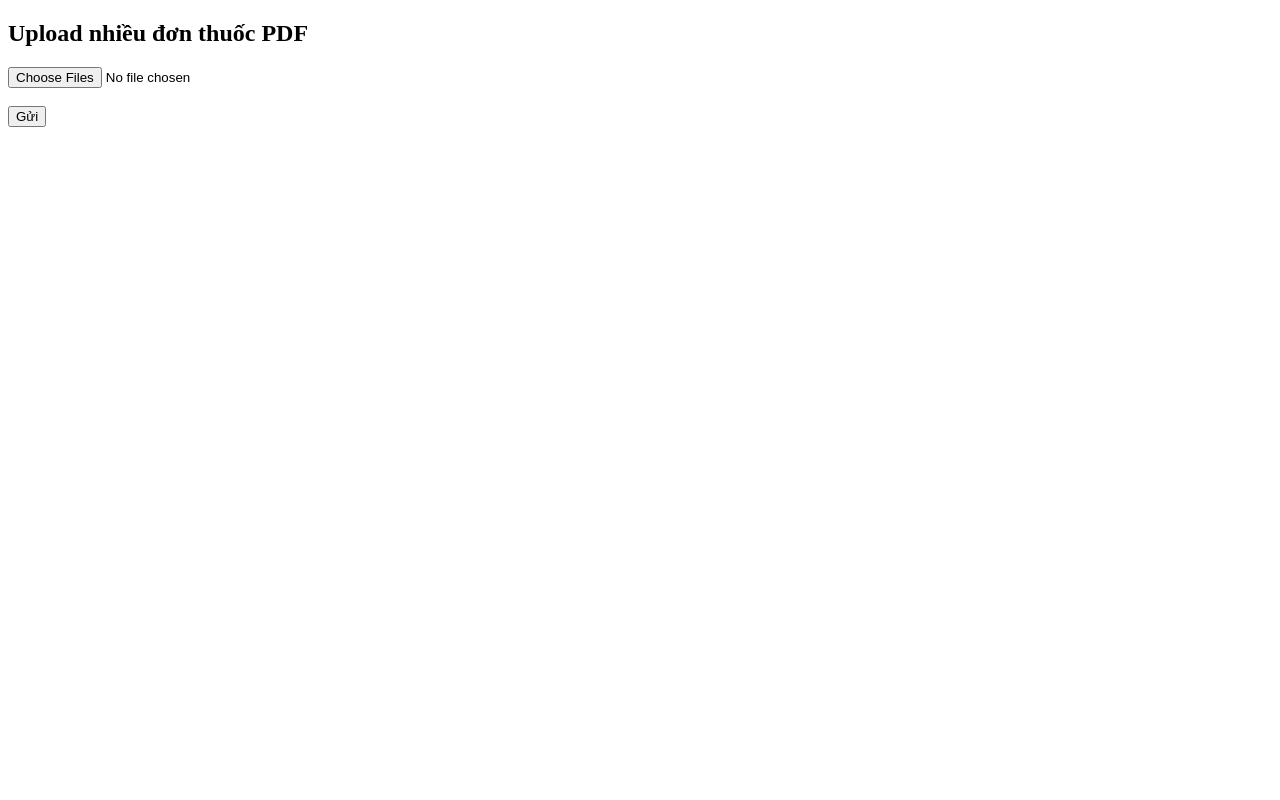
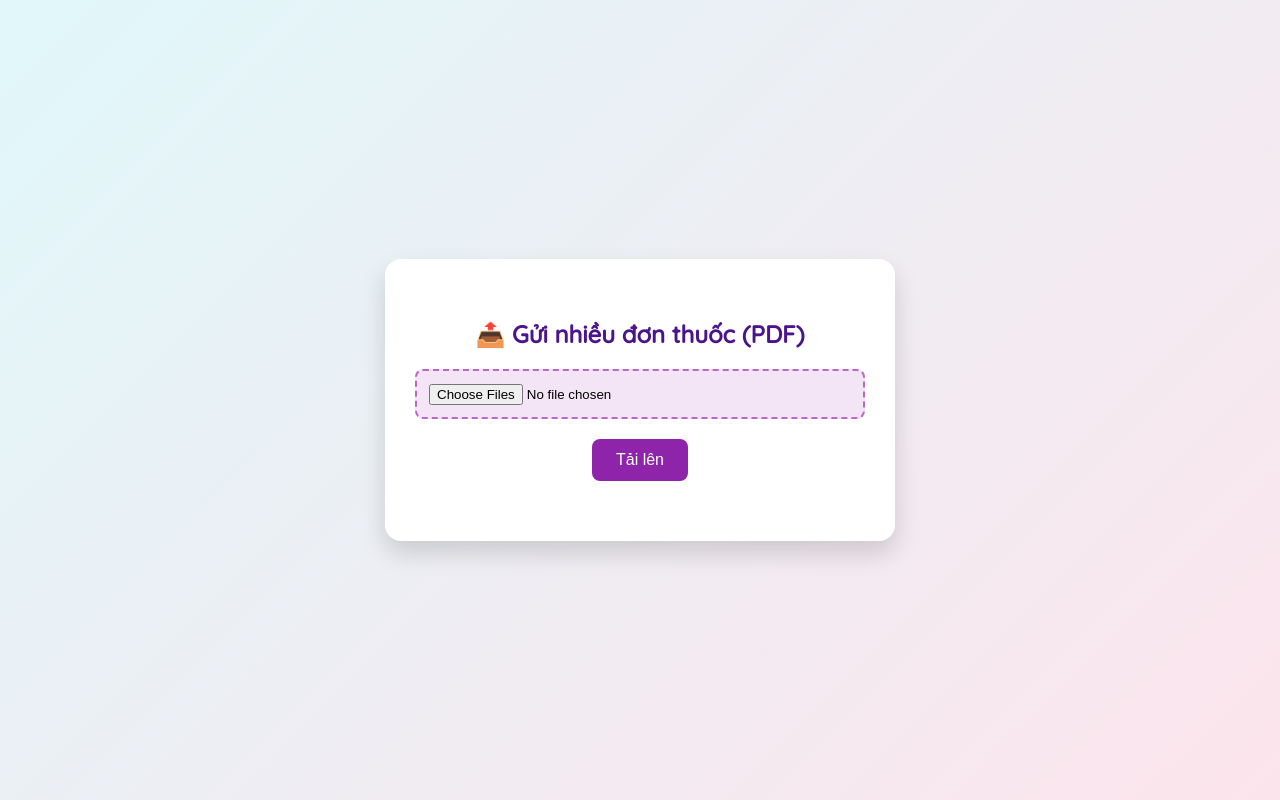
Before and after one commit to nguyenducbinh47/prescription_processing.github.io, a plain HTML site: page index.html in a window 1280 px wide. Drawn offline with Linux system fonts and the light colour scheme.

Commit message:
Update index.html

```diff
--- a/index.html
+++ b/index.html
@@ -1,31 +1,128 @@
 <!DOCTYPE html>
-<html>
+<html lang="vi">
 <head>
   <meta charset="UTF-8">
   <title>Gửi đơn thuốc</title>
+  <link rel="preconnect" href="https://fonts.googleapis.com">
+  <link rel="stylesheet" href="https://fonts.googleapis.com/css2?family=Quicksand:wght@500&display=swap">
+  <style>
+    body {
+      margin: 0;
+      padding: 0;
+      font-family: 'Quicksand', sans-serif;
+      background: linear-gradient(135deg, #e0f7fa, #fce4ec);
+      height: 100vh;
+      display: flex;
+      justify-content: center;
+      align-items: center;
+      animation: fadeIn 1s ease-in;
+    }
+
+    .card {
+      background: white;
+      padding: 40px 30px;
+      border-radius: 16px;
+      box-shadow: 0 12px 24px rgba(0, 0, 0, 0.15);
+      max-width: 450px;
+      width: 90%;
+      text-align: center;
+      animation: slideUp 1s ease-out;
+    }
+
+    h2 {
+      color: #4a148c;
+      margin-bottom: 20px;
+      font-size: 24px;
+    }
+
+    .file-input {
+      margin: 20px 0;
+      background: #f3e5f5;
+      padding: 12px;
+      border-radius: 8px;
+      border: 2px dashed #ba68c8;
+      transition: background 0.3s ease;
+    }
+
+    .file-input:hover {
+      background: #e1bee7;
+    }
+
+    input[type="file"] {
+      border: none;
+      background: transparent;
+      width: 100%;
+    }
+
+    button {
+      background: #8e24aa;
+      color: white;
+      padding: 12px 24px;
+      font-size: 16px;
+      border: none;
+      border-radius: 8px;
+      cursor: pointer;
+      transition: background 0.3s ease, transform 0.2s;
+    }
+
+    button:hover {
+      background: #6a1b9a;
+      transform: scale(1.05);
+    }
+
+    #status {
+      margin-top: 20px;
+      font-size: 15px;
+      color: #555;
+      transition: all 0.3s ease;
+    }
+
+    @keyframes fadeIn {
+      0% { opacity: 0; }
+      100% { opacity: 1; }
+    }
+
+    @keyframes slideUp {
+      0% { transform: translateY(40px); opacity: 0; }
+      100% { transform: translateY(0); opacity: 1; }
+    }
+  </style>
 </head>
 <body>
-  <h2>Upload nhiều đơn thuốc PDF</h2>
+  <div class="card">
+    <h2>📤 Gửi nhiều đơn thuốc (PDF)</h2>
     <form id="upload-form" enctype="multipart/form-data">
-    <input type="file" name="file0" multiple accept="application/pdf" /><br><br>
-    <button type="submit">Gửi</button>
+      <div class="file-input">
+        <input type="file" name="file0" multiple accept="application/pdf" />
+      </div>
+      <button type="submit">Tải lên</button>
     </form>
     <p id="status"></p>
+  </div>
 
   <script>
     const form = document.getElementById('upload-form');
     form.addEventListener('submit', async (e) => {
       e.preventDefault();
       const formData = new FormData(form);
-      document.getElementById("status").textContent = "Đang gửi...";
+      const status = document.getElementById("status");
+      status.textContent = "⏳ Đang gửi...";
+      status.style.color = "#999";
+      try {
         const res = await fetch("https://n8n.yourdomain.com/webhook/upload-multiple-pdf", {
           method: "POST",
           body: formData
         });
         if (res.ok) {
-        document.getElementById("status").textContent = "✅ Gửi thành công!";
+          status.textContent = "✅ Gửi thành công!";
+          status.style.color = "#2e7d32";
         } else {
-        document.getElementById("status").textContent = "❌ Có lỗi xảy ra!";
+          status.textContent = "❌ Có lỗi xảy ra khi gửi!";
+          status.style.color = "#c62828";
+        }
+      } catch (err) {
+        status.textContent = "⚠️ Lỗi kết nối máy chủ!";
+        status.style.color = "#ff5722";
       }
     });
   </script>
```
Lines whose indentation alone changed are shown as unchanged.
